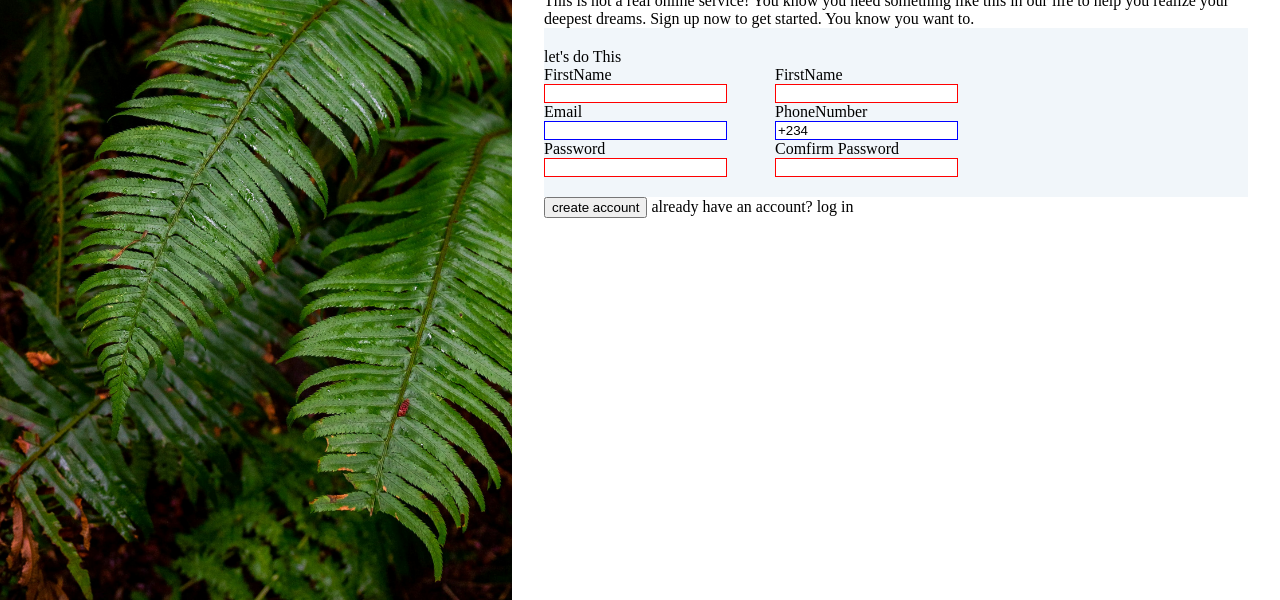
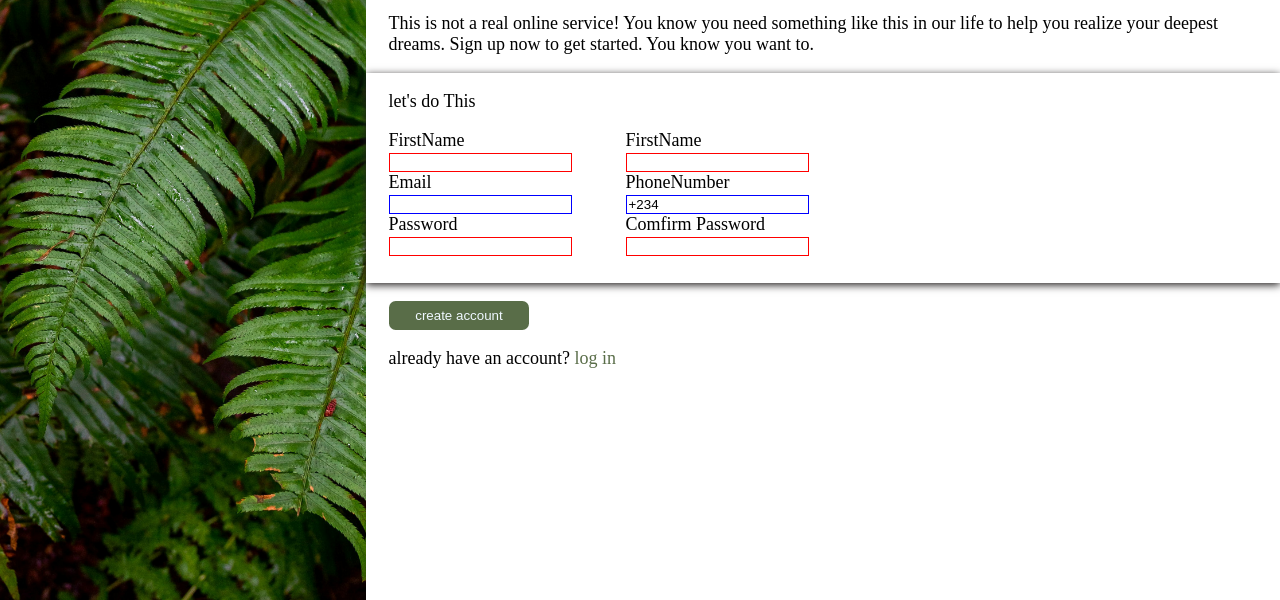
Before and after one commit to lengsho01/Project-Sign-up-form, a plain HTML site: page index.html in a window 1280 px wide. Shown: the part 200-800 px from the top of the page. Drawn offline with Linux system fonts and the light colour scheme.

Commit message:
adds more styles

```diff
--- a/index.html
+++ b/index.html
@@ -18,15 +18,16 @@
                 </div>
             </div>
             <div class="main-form">
+                <div class="call-to-action-wrapper">
                     <div class="call-to-action">
-
                         This is not a real online service! You know you need something like this in our life to help you realize your deepest dreams.
                         Sign up now to get started.
                         You know you want to.
-
                     </div>
+                </div>
+                <div class="form-wrapper">
                     <div class="form">
-                    let's do This
+                        <p>let's do This</p>
                         <div class="form-box">
                             <div1>
                                 <label for="FirstName">FirstName</label>
@@ -43,7 +44,7 @@
                                 <input type="text" name="FirstName" id="FirstName" required>
 
                                 <label for="PhoneNumber">PhoneNumber</label>
-                            <input type="text" name="PhoneNumber" id="PhoneNumber" value="+234 "  >
+                                <input type="text" name="PhoneNumber" id="PhoneNumber" value="+234 ">
 
                                 <label for="password">Comfirm Password</label>
                                 <input type="password" name="password" id="password" required>
@@ -51,11 +52,12 @@
                             </div2>
                         </div>
                     </div>
+                </div>
                 <btn>
-
+                    <div id="btn">
                         <button type="submit">create account</button>
-                already have an account? log in
-
+                        <p>already have an account? <a href="#">log in</a></p>
+                    </div>
                 </btn>
             </div>
         </div>
--- a/styles.css
+++ b/styles.css
@@ -4,6 +4,7 @@
 }
 body{
     margin: 0;
+    font-size: large;
 }
 .form-container{
     width: 100%;
@@ -40,21 +41,34 @@ img{
     width: 10%;
 
 }
-P{
-}
+
 .main-form{
     margin: 0 auto;
-    padding: 15% 0 ;
-    width: 55%;
+    width: 100%;
     display: flex;
     flex-direction: column;
-
+    justify-content: center
 
 }
+.call-to-action-wrapper{
+    width: 100%;
+    margin-bottom: 1em;
+
+}
+.call-to-action{
+    width: 95%;
+    margin: 0 auto;
+}
+.form-wrapper{
+    width: 100%;
+    box-shadow: 0px 2px 8px 0px #201d1d;
+}
 .form{
-    width: 100%;
-    background-color: rgb(241, 246, 250);
-    padding: 20px 0;
+    width: 95%;
+    margin: 0 auto;
+    display: flex;
+    flex-direction: column;
+    padding-bottom: 1.5em;
 }
 div2{
     margin-left: 3em;
@@ -71,3 +85,26 @@ input:invalid{
 .form-box{
     display: flex;
 }
+#btn{
+    width: 95%;
+    margin: 0 auto;
+}
+btn{
+    margin-top: 1em;
+    width: 100%;
+    display: flex;
+
+}
+a{
+    text-decoration: none;
+    color: #596D48;
+}
+button{
+    margin: 0;
+    padding: .5em 2em;
+    background-color: #596D48;
+    color: aliceblue;
+    border: none;
+    border-radius: .5em;
+
+}
```
Lines whose indentation alone changed are shown as unchanged.
